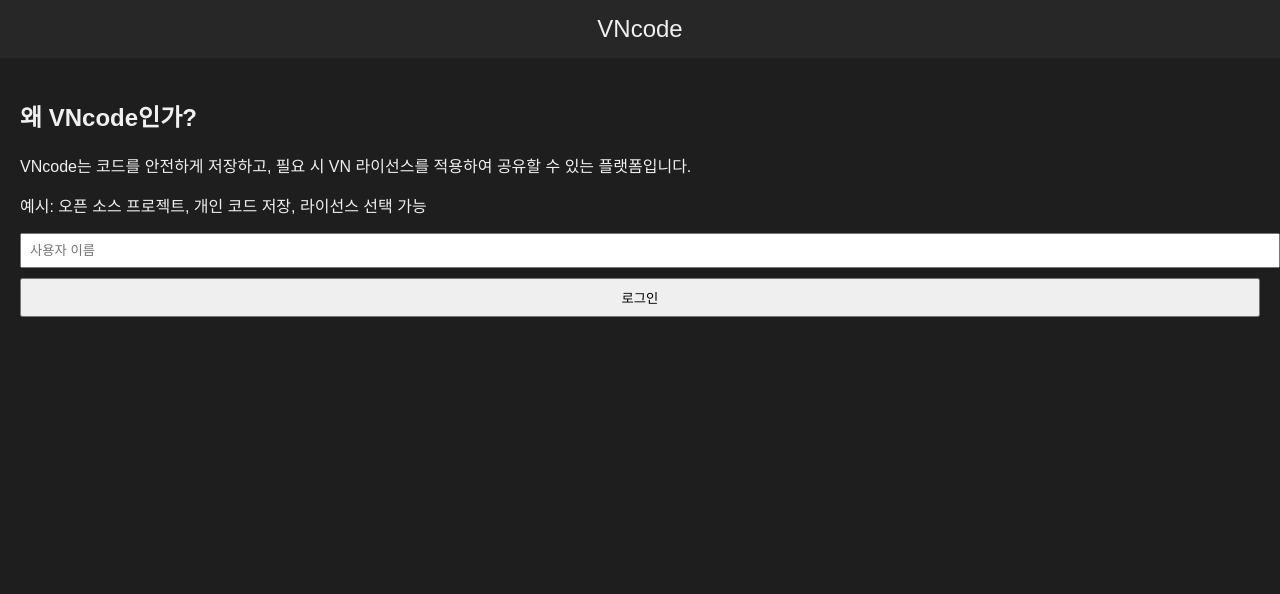
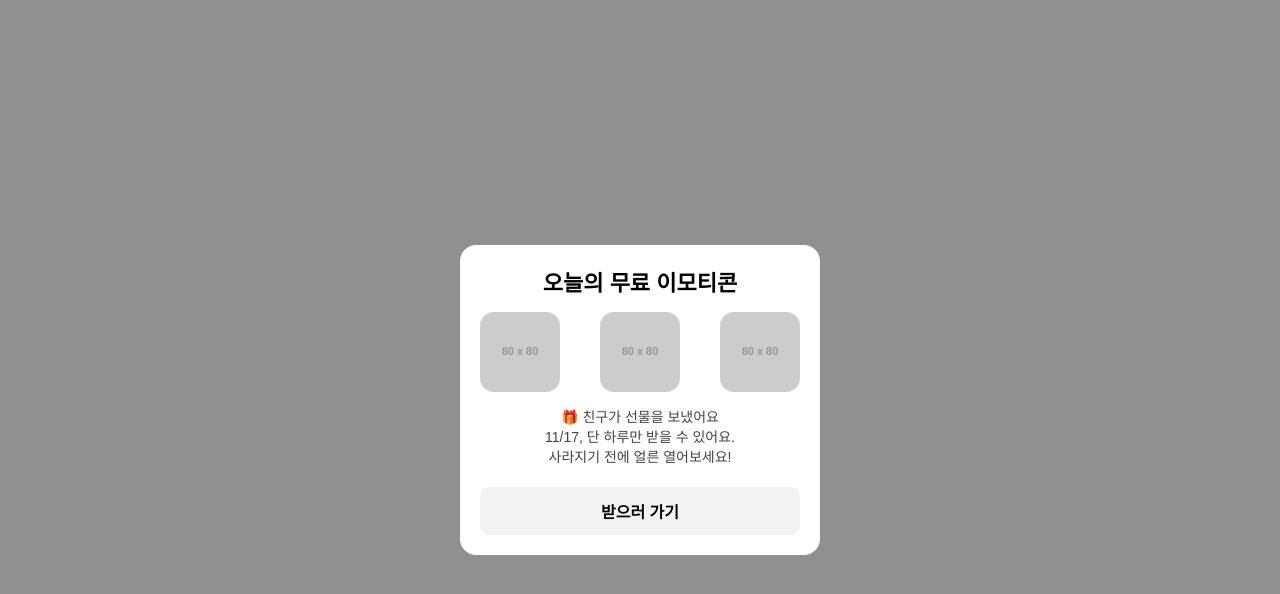
Before and after one commit to eomtaeyun94-stack/VNcode, a plain HTML site: page index.html in a window 1280 px wide. Drawn offline with Linux system fonts and the light colour scheme; placeholder pictures from the web are drawn by us.

Commit message:
index.html 업데이트

```diff
--- a/index.html
+++ b/index.html
@@ -2,108 +2,109 @@
 <html lang="ko">
 <head>
 <meta charset="UTF-8">
-<meta name="viewport" content="width=device-width, initial-scale=1.0">
-<title>VNcode</title>
+<title>카카오 스타일 팝업</title>
 <style>
-  body { font-family: Arial; background: #1e1e1e; color: #f0f0f0; margin: 0; padding: 0; }
-  header { background: #272727; padding: 15px; text-align: center; font-size: 24px; }
-  main { padding: 20px; }
-  input, select, textarea, button { display: block; margin: 10px 0; width: 100%; padding: 8px; }
-  textarea { height: 150px; background: #2c2c2c; color: #f0f0f0; border: 1px solid #555; }
-  .repo { background: #2c2c2c; padding: 10px; margin: 10px 0; border: 1px solid #555; }
-  .license { font-size: 12px; color: #aaa; margin-top: 5px; }
-  .page { display: none; }
+    body {
+        margin: 0;
+        font-family: 'Apple SD Gothic Neo', sans-serif;
+        background-color: #f1f1f1;
+    }
+
+    /* 팝업 배경 */
+    .popup-bg {
+        position: fixed;
+        top: 0; left: 0;
+        width: 100%; height: 100%;
+        background: rgba(0,0,0,0.4);
+        display: flex;
+        justify-content: center;
+        align-items: center;
+    }
+
+    /* 팝업 박스 */
+    .popup-box {
+        width: 320px;
+        background: #fff;
+        border-radius: 16px;
+        padding: 20px;
+        text-align: center;
+        animation: fadeUp 0.25s ease-out;
+    }
+
+    @keyframes fadeUp {
+        from { opacity: 0; transform: translateY(20px); }
+        to { opacity: 1; transform: translateY(0px); }
+    }
+
+    .popup-title {
+        font-size: 22px;
+        font-weight: 800;
+        margin-bottom: 15px;
+    }
+
+    .emoji-list {
+        display: flex;
+        justify-content: space-between;
+        margin-bottom: 15px;
+    }
+
+    .emoji-list img {
+        width: 80px;
+        height: 80px;
+        border-radius: 14px;
+        background: #f7f7f7;
+        object-fit: cover;
+    }
+
+    .text-box {
+        font-size: 14px;
+        line-height: 20px;
+        color: #444;
+        margin-bottom: 20px;
+    }
+
+    .main-btn {
+        width: 100%;
+        padding: 12px 0;
+        background: #f2f2f2;
+        border-radius: 10px;
+        font-size: 16px;
+        font-weight: 600;
+        border: none;
+        cursor: pointer;
+    }
+
+    .main-btn:hover {
+        background: #e5e5e5;
+    }
 </style>
 </head>
 <body>
 
-<header>VNcode</header>
+<div class="popup-bg" id="popup">
+    <div class="popup-box">
+        <div class="popup-title">오늘의 무료 이모티콘</div>
 
-<main>
-  <!-- 소개 페이지 -->
-  <div id="introPage" class="page" style="display:block;">
-    <h2>왜 VNcode인가?</h2>
-    <p>VNcode는 코드를 안전하게 저장하고, 필요 시 VN 라이선스를 적용하여 공유할 수 있는 플랫폼입니다.</p>
-    <p>예시: 오픈 소스 프로젝트, 개인 코드 저장, 라이선스 선택 가능</p>
-    <input type="text" id="username" placeholder="사용자 이름">
-    <button onclick="login()">로그인</button>
-  </div>
+        <div class="emoji-list">
+            <img src="https://via.placeholder.com/80" alt="">
+            <img src="https://via.placeholder.com/80" alt="">
+            <img src="https://via.placeholder.com/80" alt="">
+        </div>
 
-  <!-- 메인 페이지 -->
-  <div id="mainPage" class="page">
-    <h2>저장소 생성</h2>
-    <input type="text" id="repoName" placeholder="저장소 이름">
-    <select id="license">
-      <option value="none">라이선스 없음</option>
-      <option value="VN">VN License</option>
-    </select>
-    <textarea id="code" placeholder="코드를 여기에 작성하세요"></textarea>
-    <button onclick="createRepo()">저장소 생성</button>
+        <div class="text-box">
+            🎁 친구가 선물을 보냈어요<br>
+            11/17, 단 하루만 받을 수 있어요.<br>
+            사라지기 전에 얼른 열어보세요!
+        </div>
 
-    <h2>저장소 목록</h2>
-    <div id="repoList"></div>
-    <button onclick="logout()">로그아웃</button>
-  </div>
-</main>
+        <button class="main-btn" onclick="closePopup()">받으러 가기</button>
+    </div>
+</div>
 
 <script>
-  const repoList = [];
-
-  function login() {
-    const name = document.getElementById('username').value.trim();
-    if (!name) { alert("사용자 이름 입력"); return; }
-    localStorage.setItem('vncodeUser', name);
-    showMainPage();
-  }
-
-  function logout() {
-    localStorage.removeItem('vncodeUser');
-    showIntroPage();
-  }
-
-  function showMainPage() {
-    document.getElementById('introPage').style.display = 'none';
-    document.getElementById('mainPage').style.display = 'block';
-  }
-
-  function showIntroPage() {
-    document.getElementById('mainPage').style.display = 'none';
-    document.getElementById('introPage').style.display = 'block';
-  }
-
-  function createRepo() {
-    const name = document.getElementById('repoName').value.trim();
-    const license = document.getElementById('license').value;
-    const code = document.getElementById('code').value;
-    if (!name || !code) { alert("저장소 이름과 코드는 필수입니다."); return; }
-    const repo = { name, license, code };
-    repoList.push(repo);
-    renderRepos();
-    document.getElementById('repoName').value = '';
-    document.getElementById('code').value = '';
-  }
-
-  function renderRepos() {
-    const container = document.getElementById('repoList');
-    container.innerHTML = '';
-    repoList.forEach(repo => {
-      const div = document.createElement('div');
-      div.className = 'repo';
-      div.innerHTML = `
-        <strong>${repo.name}</strong>
-        <pre>${repo.code}</pre>
-        <div class="license">${repo.license === 'VN' ? 'VN License 적용' : '라이선스 없음'}</div>
-      `;
-      container.appendChild(div);
-    });
-  }
-
-  // 페이지 로드 시 로그인 상태 확인
-  window.onload = function() {
-    if (localStorage.getItem('vncodeUser')) {
-      showMainPage();
-    }
-  }
+function closePopup() {
+    document.getElementById("popup").style.display = "none";
+}
 </script>
 
 </body>
```
